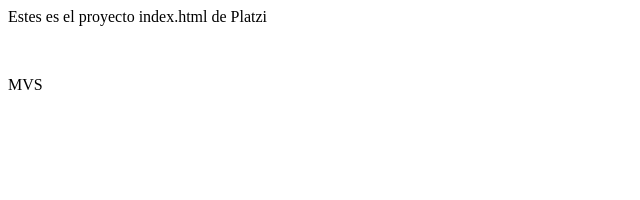
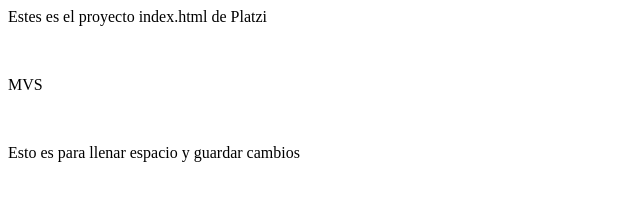
Before and after one commit to Tonchex/proyectoDemoCursoPrework, a plain HTML site: page index.html in a window 1280 px wide. Shown: the whole page, without its empty margins (0-640 px from the left). Drawn offline with Linux system fonts and the light colour scheme.

Commit message:
primeros cambios realizados

```diff
--- a/index.html
+++ b/index.html
@@ -9,6 +9,8 @@
     <p>Estes es el proyecto index.html de Platzi</p>
 </br>
 <p>MVS</p>
+<br>
+<p>Esto es para llenar espacio y guardar cambios</p>
 
 </body>
 </html>
```
